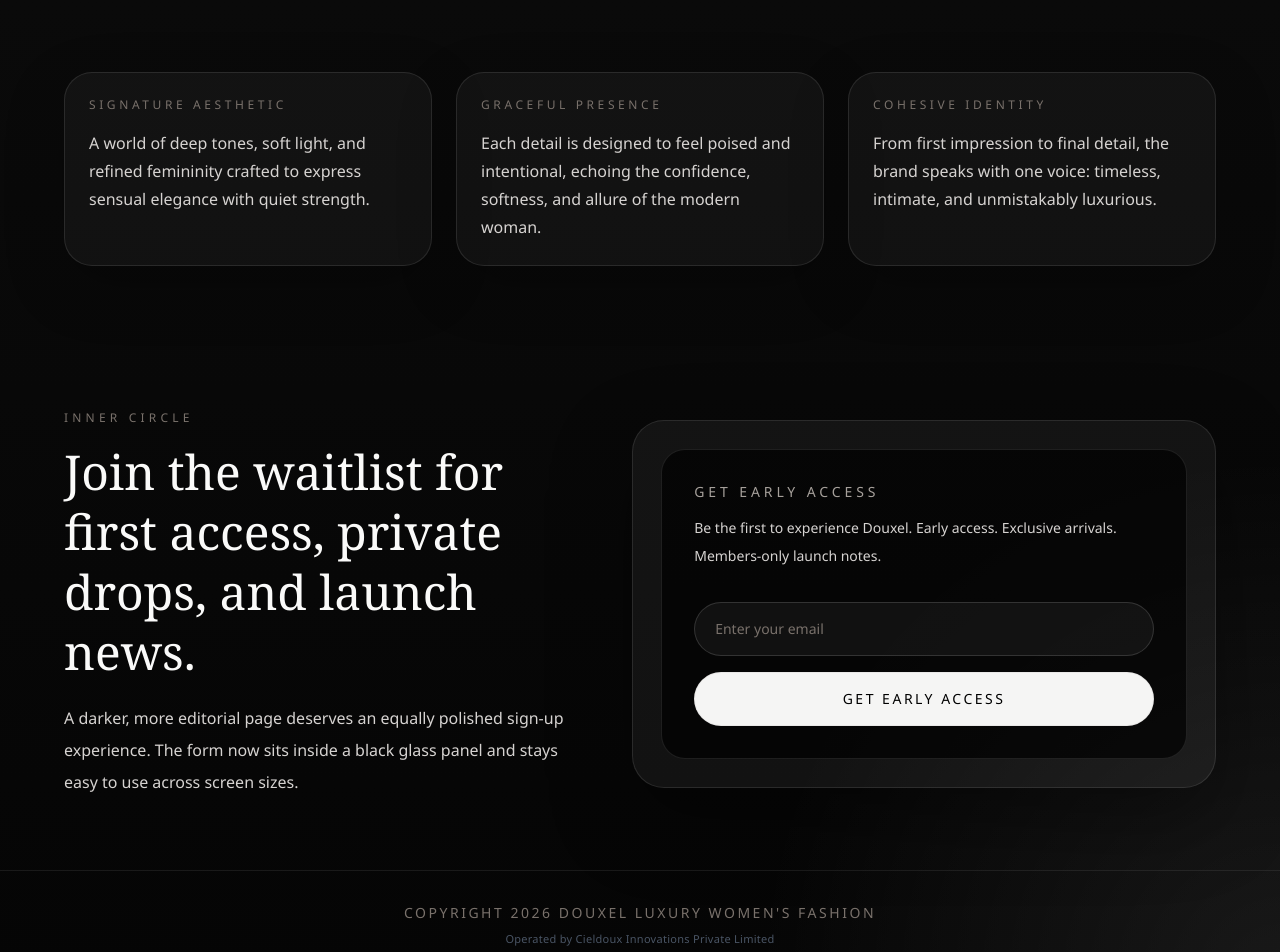
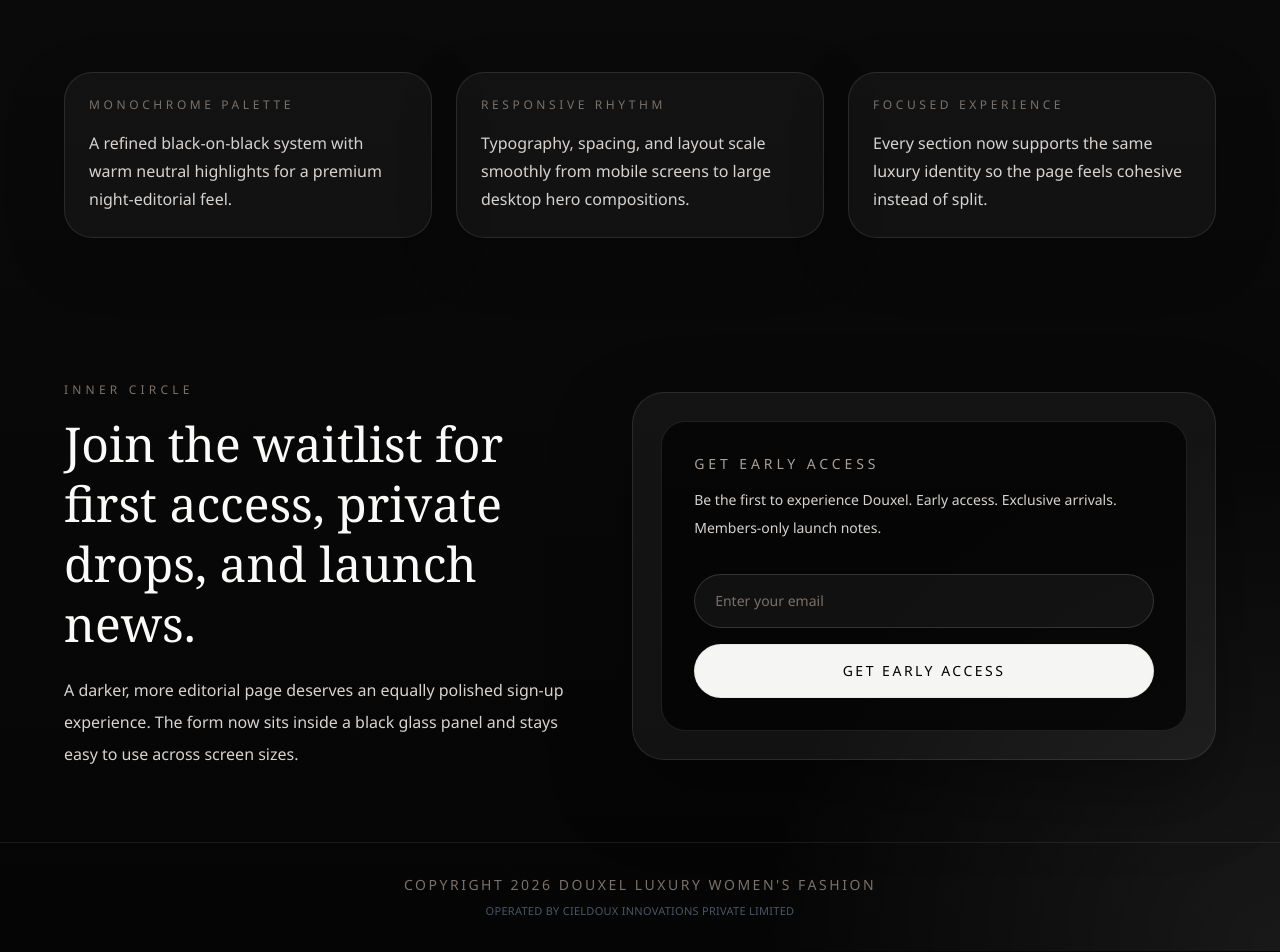
Before and after one commit to Aakashbansode/douxel-landing, a Next.js app: page / in a window 1280 px wide. Shown: the part 800-1752 px from the top of the page. Built offline with nearby package versions, Linux system fonts and the light colour scheme; no server answers.

Commit message:
ui updated

```diff
--- a/app/page.tsx
+++ b/app/page.tsx
@@ -16,16 +16,16 @@ const mobileImages = [
 
 const featureCards = [
   {
-    title: "Signature Aesthetic",
-    text: "A world of deep tones, soft light, and refined femininity crafted to express sensual elegance with quiet strength.",
+    title: "Monochrome Palette",
+    text: "A refined black-on-black system with warm neutral highlights for a premium night-editorial feel.",
   },
   {
-    title: "Graceful Presence",
-    text: "Each detail is designed to feel poised and intentional, echoing the confidence, softness, and allure of the modern woman.",
+    title: "Responsive Rhythm",
+    text: "Typography, spacing, and layout scale smoothly from mobile screens to large desktop hero compositions.",
   },
   {
-    title: "Cohesive Identity",
-    text: "From first impression to final detail, the brand speaks with one voice: timeless, intimate, and unmistakably luxurious.",
+    title: "Focused Experience",
+    text: "Every section now supports the same luxury identity so the page feels cohesive instead of split.",
   },
 ];
 
@@ -222,11 +222,12 @@ export default function Home() {
       </section>
 
       <footer className="border-t border-white/8 px-5 py-8 text-center text-xs uppercase tracking-[0.18em] text-stone-500 sm:px-8 sm:text-sm lg:px-12 xl:px-16">
-        <p>Copyright {new Date().getFullYear()} DOUXEL Luxury Women&apos;s Fashion</p>
-        <p className="mt-2 text-[11px] tracking-wide text-gray-600 normal-case">
-          Operated by Cieldoux Innovations Private Limited
-        </p>
+        Copyright {new Date().getFullYear()} DOUXEL Luxury Women&apos;s Fashion
+         <p className="mt-2 text-[11px] tracking-wide text-gray-600">
+    Operated by Cieldoux Innovations Private Limited
+  </p>
       </footer>
+
     </main>
   );
 }
```
